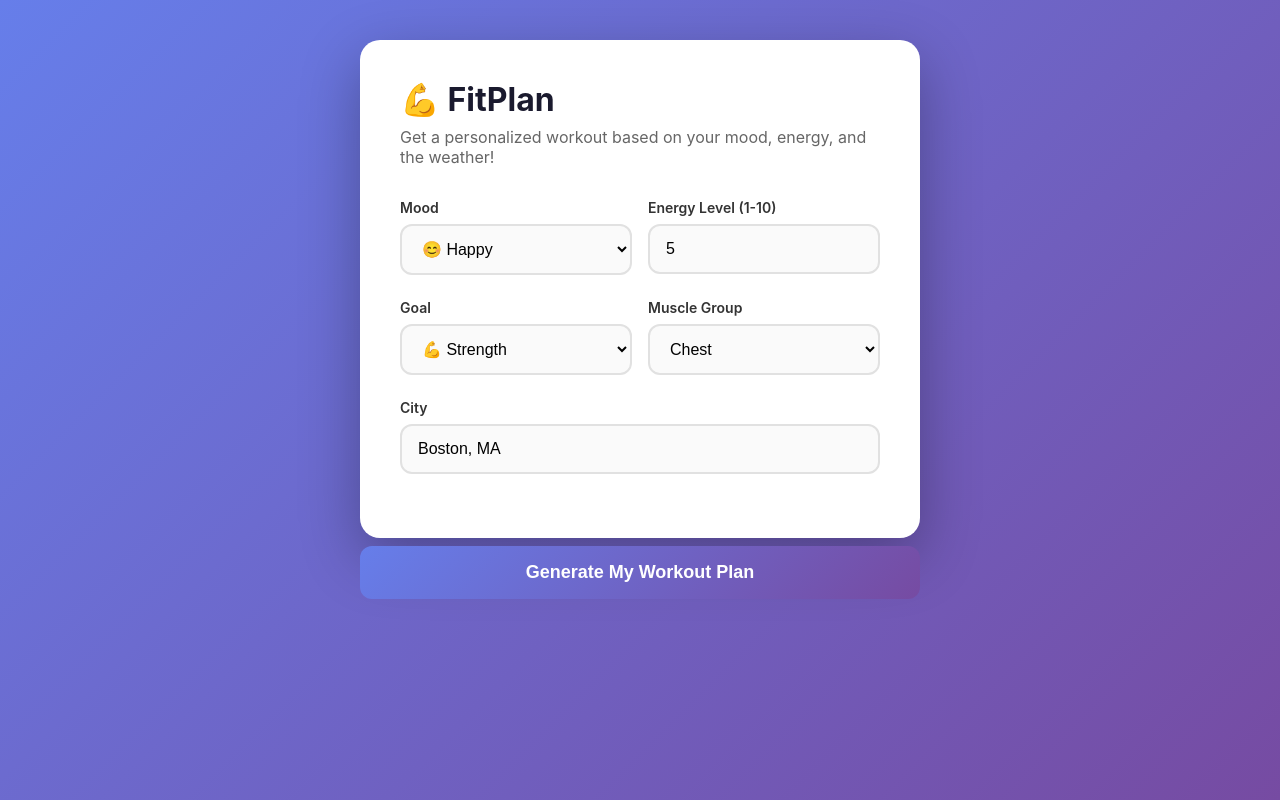
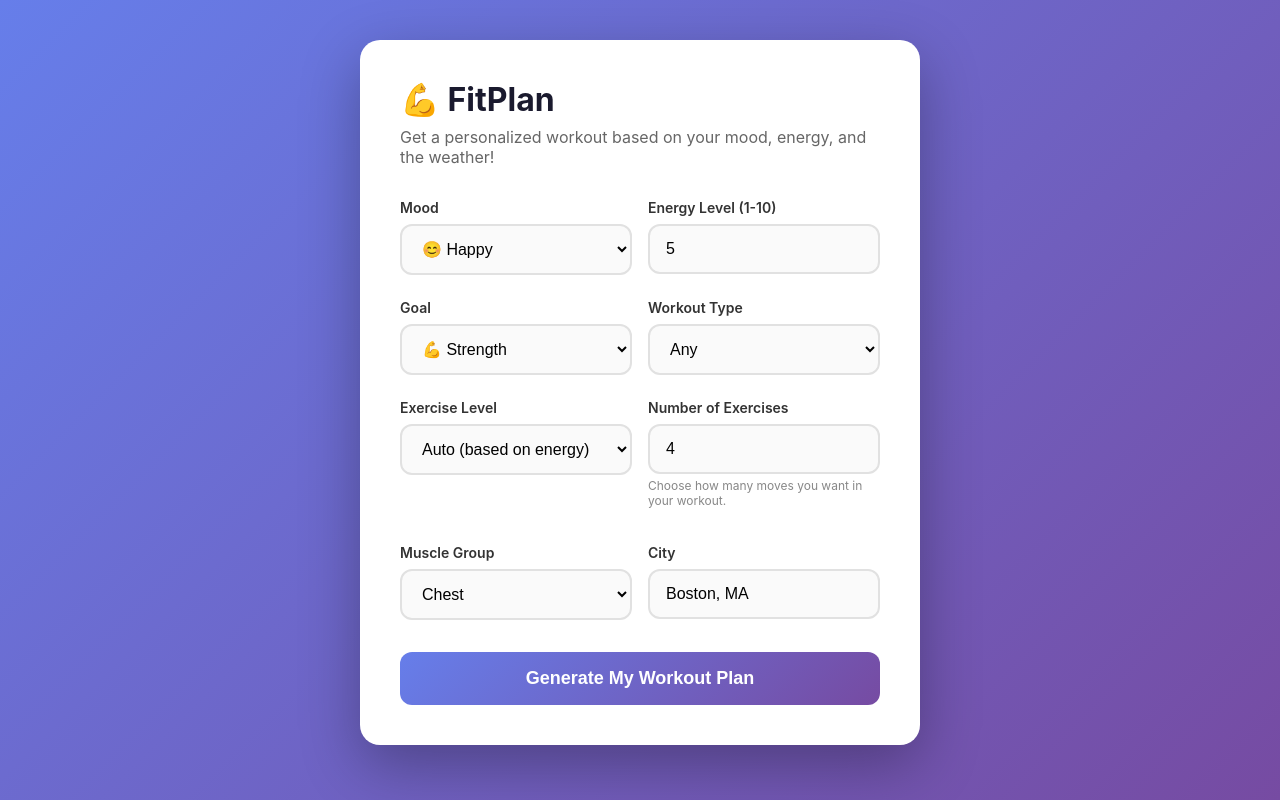
Before and after one commit to ccdcaroline/oim3640, a Flask app: page / in a window 1280 px wide. Run offline with Flask 3, Linux system fonts and the light colour scheme.

Commit message:
Final Commit for Final Project

```diff
--- a/Projects/Final-Project/helloflask/polished/app.py
+++ b/Projects/Final-Project/helloflask/polished/app.py
@@ -22,23 +22,55 @@ print(f"========================")
 
 FALLBACK_EXERCISES = {
     "strength": [
-        {"name": "Push-ups", "note": "Upper body strength"},
-        {"name": "Bodyweight Squats", "note": "Leg and glute strength"},
-        {"name": "Plank", "note": "Core stability"},
-        {"name": "Lunges", "note": "Balance and lower body strength"},
+        {"name": "Push-ups", "note": "Upper body strength", "difficulty": "medium", "tags": ["bodyweight", "strength"]},
+        {"name": "Bodyweight Squats", "note": "Leg and glute strength", "difficulty": "medium", "tags": ["bodyweight", "strength", "lower body"]},
+        {"name": "Plank", "note": "Core stability", "difficulty": "low", "tags": ["bodyweight", "strength", "core"]},
+        {"name": "Lunges", "note": "Balance and lower body strength", "difficulty": "medium", "tags": ["bodyweight", "strength", "lower body"]},
+        {"name": "Dumbbell Rows", "note": "Back and arm strength", "difficulty": "high", "tags": ["dumbbells", "strength", "back"]},
+        {"name": "Overhead Press", "note": "Shoulder strength", "difficulty": "high", "tags": ["dumbbells", "strength", "shoulders"]},
     ],
     "fat loss": [
-        {"name": "Jumping Jacks", "note": "Light cardio warm-up"},
-        {"name": "Mountain Climbers", "note": "Full-body cardio"},
-        {"name": "High Knees", "note": "Boost heart rate"},
-        {"name": "Burpees", "note": "High intensity conditioning"},
+        {"name": "Jumping Jacks", "note": "Light cardio warm-up", "difficulty": "low", "tags": ["cardio", "fat loss"]},
+        {"name": "Mountain Climbers", "note": "Full-body cardio", "difficulty": "medium", "tags": ["cardio", "fat loss", "core"]},
+        {"name": "High Knees", "note": "Boost heart rate", "difficulty": "medium", "tags": ["cardio", "fat loss", "legs"]},
+        {"name": "Burpees", "note": "High intensity conditioning", "difficulty": "high", "tags": ["cardio", "fat loss", "full body"]},
+        {"name": "Jump Rope", "note": "Quick fat-burning cardio", "difficulty": "medium", "tags": ["cardio", "fat loss"]},
     ],
     "mobility": [
-        {"name": "Cat-Cow", "note": "Spine mobility"},
-        {"name": "Hip Flexor Stretch", "note": "Lower body flexibility"},
-        {"name": "Thoracic Rotations", "note": "Upper back mobility"},
-        {"name": "Child's Pose", "note": "Recovery and breathing"},
+        {"name": "Cat-Cow", "note": "Spine mobility", "difficulty": "low", "tags": ["yoga", "mobility"]},
+        {"name": "Hip Flexor Stretch", "note": "Lower body flexibility", "difficulty": "low", "tags": ["yoga", "flexibility"]},
+        {"name": "Thoracic Rotations", "note": "Upper back mobility", "difficulty": "low", "tags": ["yoga", "mobility"]},
+        {"name": "Child's Pose", "note": "Recovery and breathing", "difficulty": "low", "tags": ["yoga", "mobility"]},
+        {"name": "World's Greatest Stretch", "note": "Full-body mobility", "difficulty": "medium", "tags": ["yoga", "mobility", "flexibility"]},
     ],
+    "endurance": [
+        {"name": "Jogging in Place", "note": "Build aerobic endurance", "difficulty": "low", "tags": ["cardio", "endurance"]},
+        {"name": "Stationary Bike", "note": "Steady-state cardio", "difficulty": "medium", "tags": ["cardio", "endurance"]},
+        {"name": "Jumping Lunges", "note": "Endurance and leg power", "difficulty": "high", "tags": ["cardio", "endurance", "legs"]},
+        {"name": "Burpee Broad Jump", "note": "High intensity endurance", "difficulty": "high", "tags": ["cardio", "endurance"]},
+        {"name": "Step-Ups", "note": "Leg endurance and coordination", "difficulty": "medium", "tags": ["bodyweight", "endurance"]},
+    ],
+    "flexibility": [
+        {"name": "Seated Forward Fold", "note": "Hamstring flexibility", "difficulty": "low", "tags": ["yoga", "flexibility"]},
+        {"name": "Standing Quad Stretch", "note": "Front leg stretch", "difficulty": "low", "tags": ["yoga", "flexibility"]},
+        {"name": "Shoulder Stretch", "note": "Upper body mobility", "difficulty": "low", "tags": ["yoga", "flexibility"]},
+        {"name": "Pigeon Pose", "note": "Hip flexibility", "difficulty": "medium", "tags": ["yoga", "flexibility"]},
+    ],
+    "balance": [
+        {"name": "Single-Leg Stand", "note": "Improve balance", "difficulty": "low", "tags": ["balance", "core"]},
+        {"name": "Heel-to-Toe Walk", "note": "Stability and coordination", "difficulty": "low", "tags": ["balance"]},
+        {"name": "Single-Leg Deadlift", "note": "Balance with strength", "difficulty": "medium", "tags": ["balance", "legs", "dumbbells"]},
+        {"name": "Bosu Ball Squats", "note": "Unstable surface training", "difficulty": "medium", "tags": ["balance", "strength"]},
+    ],
+}
+
+STYLE_TAGS = {
+    "bodyweight": ["bodyweight", "strength", "full body"],
+    "dumbbells": ["dumbbells", "strength", "upper body", "lower body"],
+    "cardio": ["cardio", "fat loss", "endurance"],
+    "yoga": ["yoga", "mobility", "flexibility", "balance"],
+    "equipment": ["dumbbells", "cardio", "strength", "endurance"],
+    "any": [],
 }
 
 
@@ -104,11 +136,42 @@ def get_weather(city):
         }
 
 
-def fetch_exercises(goal, muscle=None):
-    print(f"=== fetch_exercises called with goal: {goal}, muscle: {muscle} ===")
+def normalize_level(level):
+    if level == "beginner":
+        return "low"
+    if level == "intermediate":
+        return "medium"
+    if level == "advanced":
+        return "high"
+    return None
+
+
+def select_fallback_exercises(goal, style, difficulty, count):
+    candidates = FALLBACK_EXERCISES.get(goal, [])[:]
+    style_tags = STYLE_TAGS.get(style, [])
+
+    if style_tags:
+        style_filtered = [item for item in candidates if any(tag in item["tags"] for tag in style_tags)]
+        if style_filtered:
+            candidates = style_filtered
+
+    if difficulty:
+        difficulty_filtered = [item for item in candidates if item["difficulty"] == difficulty]
+        if len(difficulty_filtered) >= count:
+            candidates = difficulty_filtered
+        elif difficulty_filtered:
+            candidates = difficulty_filtered + [item for item in candidates if item not in difficulty_filtered]
+
+    if not candidates:
+        candidates = [item for items in FALLBACK_EXERCISES.values() for item in items]
+
+    return random.sample(candidates, k=min(count, len(candidates)))
+
+
+def fetch_exercises(goal, muscle=None, style="any", difficulty=None, count=4):
+    print(f"=== fetch_exercises called with goal: {goal}, muscle: {muscle}, style: {style}, difficulty: {difficulty}, count: {count} ===")
     print(f"API_NINJAS_KEY present: {bool(API_NINJAS_KEY)}")
 
-    # Map user-friendly muscle names to API Ninjas expected names
     muscle_mapping = {
         "chest": "chest",
         "back": "lats",
@@ -116,17 +179,18 @@ def fetch_exercises(goal, muscle=None):
         "legs": "quadriceps",
         "shoulders": "shoulders",
         "core": "abdominals",
-        "full_body": None,  # Will use goal-based default
+        "full_body": None,
     }
 
-    # Use user-selected muscle group, or fall back to goal-based default
     goal_to_muscle = {
         "strength": "chest",
         "fat loss": "abdominals",
         "mobility": "lower_back",
+        "endurance": "quadriceps",
+        "flexibility": "hamstrings",
+        "balance": "core",
     }
 
-    # Use the user-selected muscle if provided, otherwise use goal default
     if muscle and muscle != "full_body":
         api_muscle = muscle_mapping.get(muscle, "chest")
     else:
@@ -136,36 +200,43 @@ def fetch_exercises(goal, muscle=None):
 
     if not API_NINJAS_KEY:
         print("Using fallback exercises (no API key)")
-        return random.sample(FALLBACK_EXERCISES[goal], k=3)
+        return select_fallback_exercises(goal, style, difficulty, count)
 
     try:
         url = "https://api.api-ninjas.com/v1/exercises"
         headers = {"X-Api-Key": API_NINJAS_KEY}
-        params = {"muscle": api_muscle}
-        print(f"Calling Ninjas API with muscle: {api_muscle}")
+        params = {"muscle": api_muscle} if api_muscle else {}
+        print(f"Calling Ninjas API with params: {params}")
         r = requests.get(url, headers=headers, params=params, timeout=8)
         r.raise_for_status()
         data = r.json()
 
         if not data:
             print("Ninjas API returned empty, using fallback")
-            return random.sample(FALLBACK_EXERCISES[goal], k=3)
+            return select_fallback_exercises(goal, style, difficulty, count)
 
         cleaned = []
-        for item in data[:12]:
+        for item in data[:20]:
             cleaned.append(
                 {
                     "name": item.get("name", "Unknown exercise").title(),
-                    "note": f"Difficulty: {item.get('difficulty', 'unknown')}",
+                    "note": f"Difficulty: {item.get('difficulty', 'unknown')} | {item.get('type', 'general').title()}",
+                    "difficulty": item.get('difficulty', 'medium'),
                 }
             )
 
-        result = random.sample(cleaned, k=min(3, len(cleaned)))
-        print(f"Got {len(cleaned)} exercises from API, returning {len(result)}")
-        return result
+        exact = [item for item in cleaned if item["difficulty"] == difficulty] if difficulty else cleaned
+        if len(exact) >= count:
+            return random.sample(exact, k=count)
+
+        if len(cleaned) >= count:
+            return random.sample(cleaned, k=count)
+
+        print("API returned too few exercises, using fallback")
+        return select_fallback_exercises(goal, style, difficulty, count)
     except Exception as e:
         print(f"Ninjas API error: {e}")
-        return random.sample(FALLBACK_EXERCISES[goal], k=3)
+        return select_fallback_exercises(goal, style, difficulty, count)
 
 
 def build_plan(mood, energy, goal, weather, exercises):
@@ -208,6 +279,10 @@ def plan():
     energy = int(request.form.get("energy", 5))
     goal = request.form.get("goal", "strength")
     muscle = request.form.get("muscle", "chest")
+    level = request.form.get("level", "auto")
+    workout_type = request.form.get("workout_type", "any")
+    amount = int(request.form.get("amount", 4))
+    amount = max(1, min(amount, 8))
     city = request.form.get("city", "Boston, MA")
 
     print(f"=== PLAN ROUTE ===")
@@ -217,7 +292,8 @@ def plan():
     weather = get_weather(city)
     print(f"Weather result in plan(): {weather}")
 
-    exercises = fetch_exercises(goal, muscle)
+    desired_difficulty = normalize_level(level)
+    exercises = fetch_exercises(goal, muscle, workout_type, desired_difficulty, amount)
     intensity, weather_note, daily_plan = build_plan(mood, energy, goal, weather, exercises)
 
     return render_template(
@@ -226,6 +302,9 @@ def plan():
         energy=energy,
         goal=goal,
         muscle=muscle,
+        level=level,
+        workout_type=workout_type,
+        amount=amount,
         city=city,
         weather=weather,
         intensity=intensity,
--- a/Projects/Final-Project/helloflask/polished/templates/home.html
+++ b/Projects/Final-Project/helloflask/polished/templates/home.html
@@ -119,9 +119,44 @@
             <option value="strength">💪 Strength</option>
             <option value="fat loss">🔥 Fat Loss</option>
             <option value="mobility">🧘 Mobility</option>
+            <option value="endurance">🏃 Endurance</option>
+            <option value="flexibility">🤸 Flexibility</option>
+            <option value="balance">🧘‍♂️ Balance</option>
           </select>
         </div>
 
+        <div class="form-group">
+          <label>Workout Type</label>
+          <select name="workout_type" required>
+            <option value="any">Any</option>
+            <option value="bodyweight">Bodyweight</option>
+            <option value="dumbbells">Dumbbells</option>
+            <option value="cardio">Cardio</option>
+            <option value="yoga">Yoga / Stretch</option>
+            <option value="equipment">Equipment</option>
+          </select>
+        </div>
+      </div>
+
+      <div class="row">
+        <div class="form-group">
+          <label>Exercise Level</label>
+          <select name="level" required>
+            <option value="auto">Auto (based on energy)</option>
+            <option value="beginner">Beginner</option>
+            <option value="intermediate">Intermediate</option>
+            <option value="advanced">Advanced</option>
+          </select>
+        </div>
+
+        <div class="form-group">
+          <label>Number of Exercises</label>
+          <input type="number" name="amount" min="1" max="8" value="4" required>
+          <p class="hint">Choose how many moves you want in your workout.</p>
+        </div>
+      </div>
+
+      <div class="row">
         <div class="form-group">
           <label>Muscle Group</label>
           <select name="muscle" required>
@@ -134,7 +169,6 @@
             <option value="full_body">Full Body</option>
           </select>
         </div>
-      </div>
 
         <div class="form-group">
           <label>City</label>
```
Also changed, not shown: Projects/Final-Project/helloflask/polished/templates/plan.html (+12 -0 lines), Projects/Final-Project/README.md (added).
